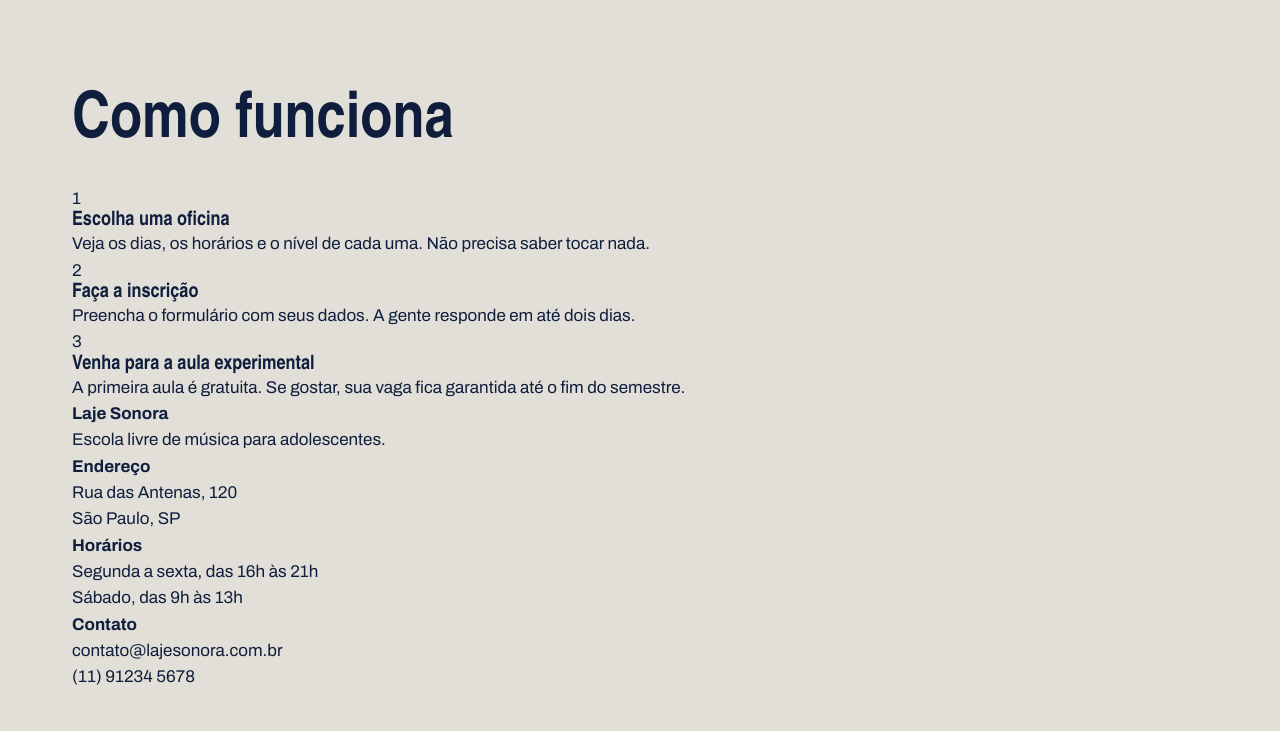
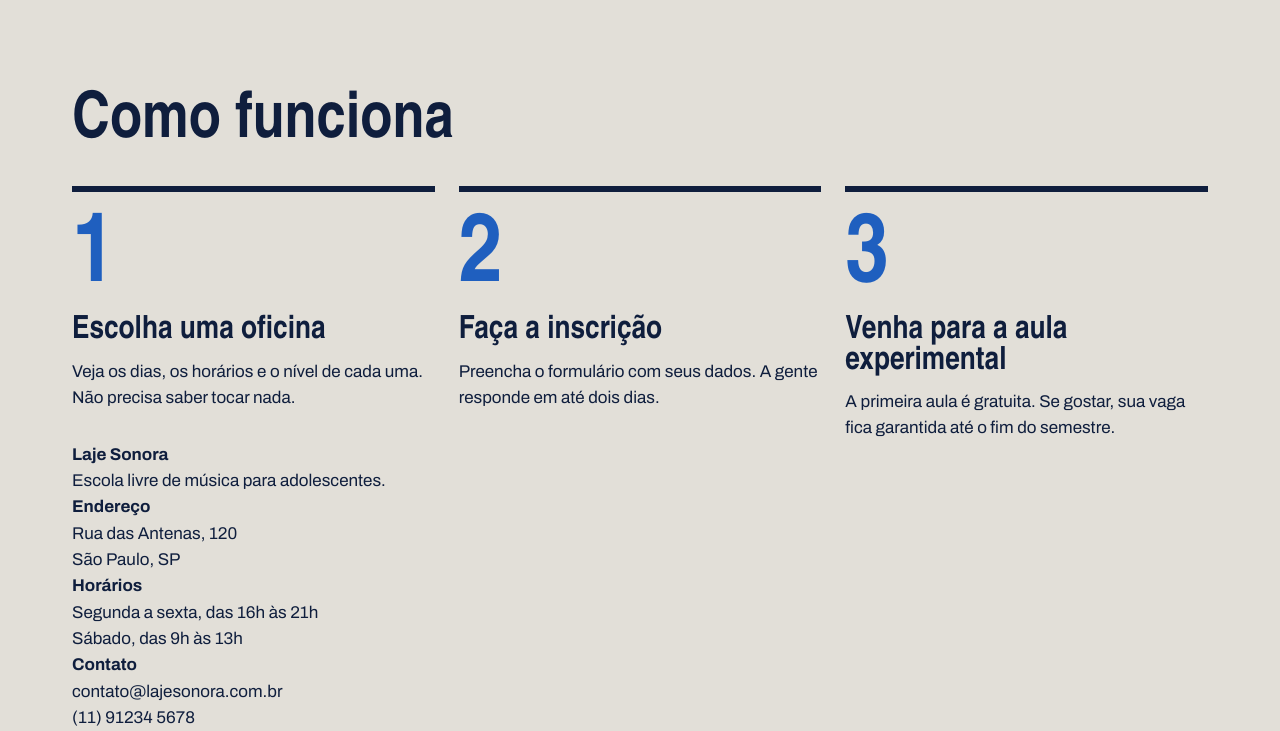
Before and after one commit to JuanArthur123/laje_sonora, a plain HTML site: page index.html in a window 1280 px wide. Shown: the part 1769-2500 px from the top of the page. Before the commit the page ends 2460 px from the top, so only its background shows below. Drawn offline with Linux system fonts and the light colour scheme.

Commit message:
Página inicial pronta

```diff
--- a/index.css
+++ b/index.css
@@ -192,3 +192,27 @@ align-items: center;
   display: flex;
   justify-content: space-between;
    }
+
+   .passos {
+  display: flex;
+  gap: 24px;
+}
+
+.passo {
+  border-top: 6px solid var(--tinta);
+  padding-top: 20px;
+  flex: 1;
+}
+
+.passo-numero {
+  font-family: var(--fonte-cartaz);
+  font-size: 96px;
+  font-weight: 900;
+  line-height: 1;
+  color: var(--caixa-dagua);
+}
+
+.passo h3 {
+  font-size: 32px;
+  margin-block: 8px 12px;
+}
```
Lines whose indentation alone changed are shown as unchanged.
